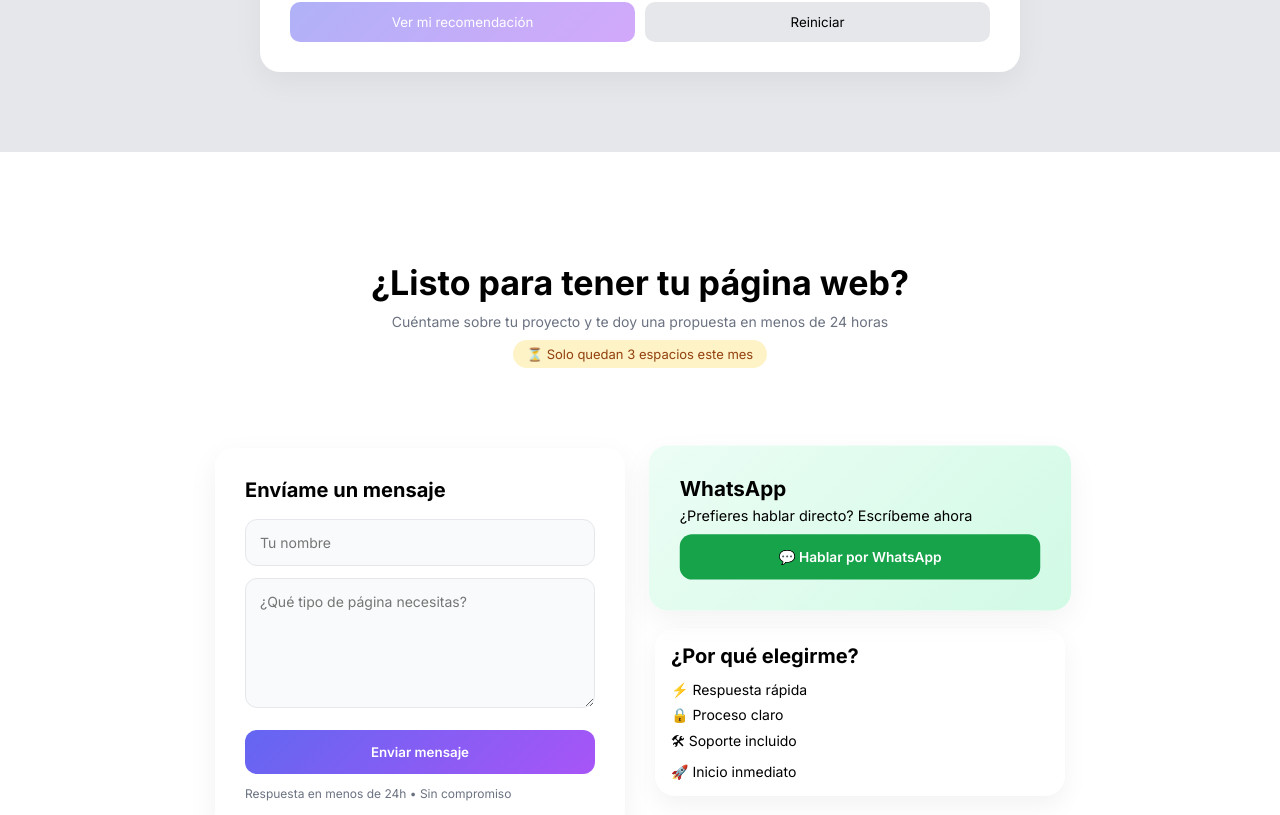
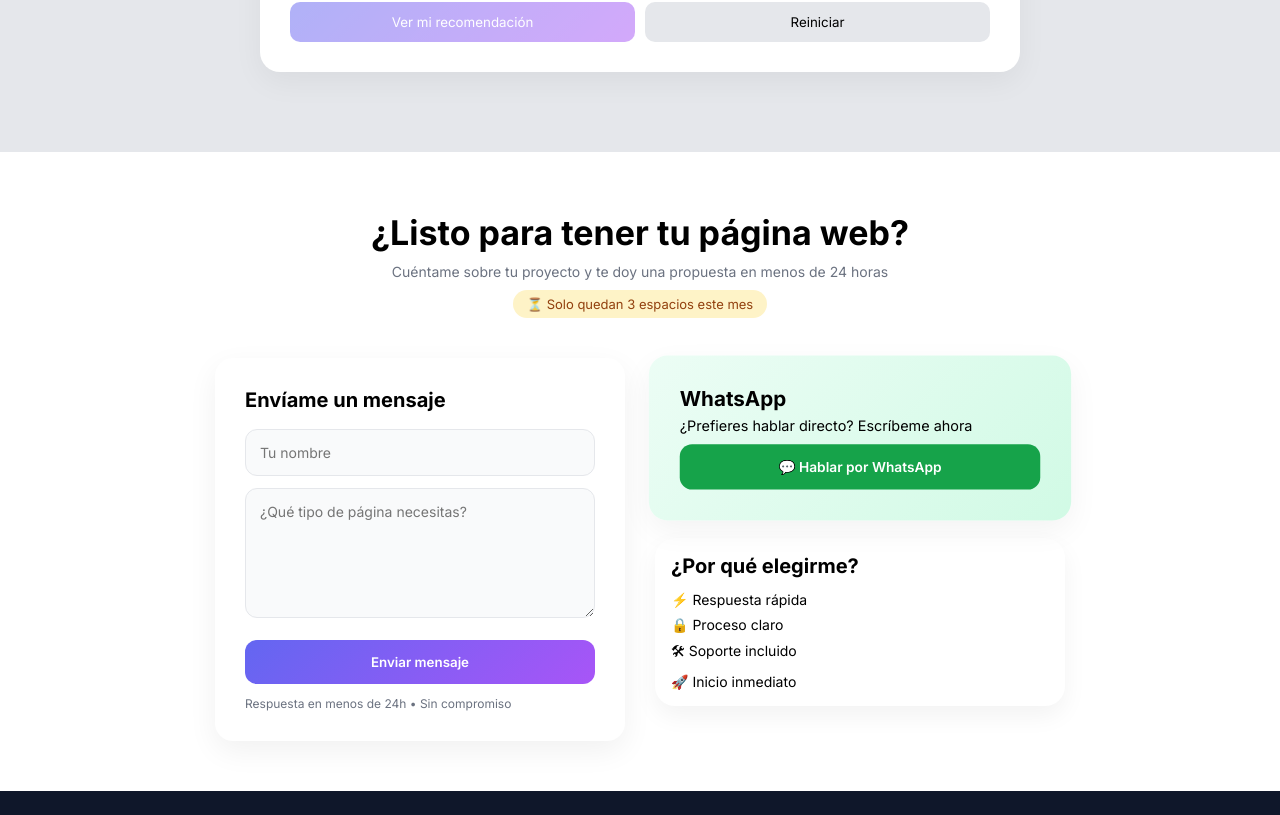
Before and after one commit to RetanaAlvarez/PaginaFreenlace, a React (Vite) app: page / in a window 1280 px wide. Shown: the part 4985-5800 px from the top of the page. Built offline with nearby package versions, Linux system fonts and the light colour scheme.

Commit message:
fix css contacto

```diff
--- a/src/pages/Contacto/Contacto.module.css
+++ b/src/pages/Contacto/Contacto.module.css
@@ -1,6 +1,6 @@
 .container {
   text-align: center;
-  padding: 100px 20px;
+  padding: 50px 20px;
 }
 
 .subtitle {
@@ -15,7 +15,7 @@
   padding: 6px 14px;
   border-radius: 999px;
   font-size: 13px;
-  margin-bottom: 40px;
+  /* margin-bottom: 40px; */
 }
 
 /* GRID */
```
